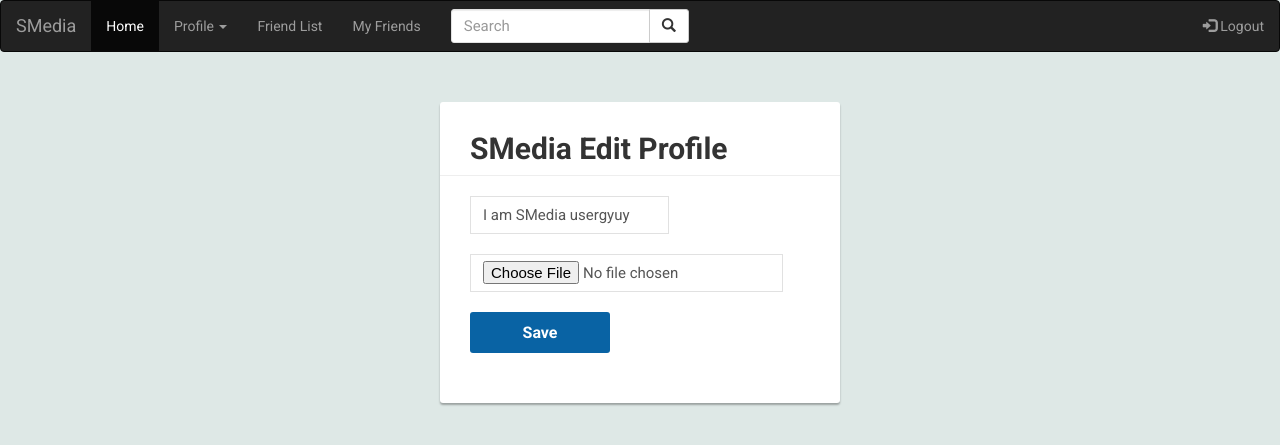
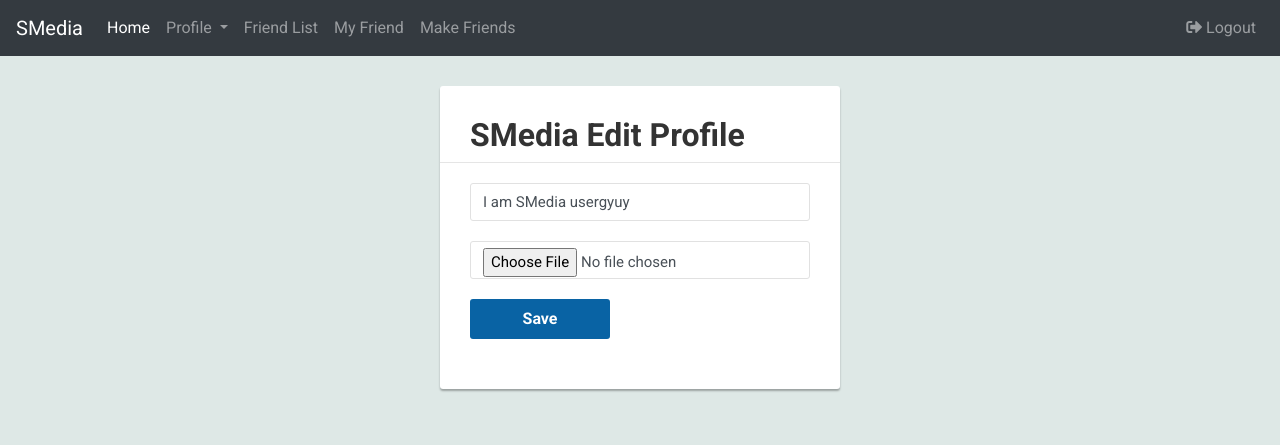
Before and after one commit to premal-yudiz/Project, a Flask app: page /editprofile in a window 1280 px wide. Shown: the top 445 px of the page. Run offline with Flask 3, Linux system fonts and the light colour scheme; the visitor is signed in with stand-in values (Sample User, id 1); data comes from the database, SQL or seed files in the repository; some libraries are stand-ins or nearby versions.

Commit message:
fix issues of url's

```diff
--- a/app.py
+++ b/app.py
@@ -5,6 +5,7 @@
 from flask_mail import Mail,Message
 from flask_sqlalchemy import SQLAlchemy
 from werkzeug.utils import secure_filename
+from functools import wraps
 UPLOAD_FOLDER='static/'
 app = Flask(__name__)
 app.config['SECRET_KEY'] = b'r3t058rf3409tyh2g-rwigGWRIGh[g'
@@ -55,6 +56,13 @@
     blocked = db.Column(db.Boolean, default=False)
     user = db.relationship('User', foreign_keys=[friend_id, user_id], backref='accept_relationship', primaryjoin="and_(Accept.friend_id==User.user_id, Accept.user_id==User.user_id)")
 
+def login_required(f):
+    @wraps(f)
+    def decorated_function(*args, **kwargs):
+        if 'logged_in' not in session:
+            return redirect(url_for('userlogin'))
+        return f(*args, **kwargs)
+    return decorated_function
 
 @app.route('/',methods=['POST', 'GET'])
 def userlogin():
@@ -71,6 +79,7 @@
 
                     session['name'] = obj.username
                     session['s_id'] = obj.user_id
+                    session['logged_in'] = True
                     return redirect(url_for('home'))
                 else:
                     return "please enter correct password"
@@ -168,8 +177,9 @@
 
     return render_template('ResetPassword.html')
 @app.route('/viewprofile',methods=['POST','GET'])
+@login_required
 def viewprofile():
-   email=session['login']
+   email=session.get('login')
    user_view=guests=db.session.query(User,User_profile).filter(User.email==email).filter(User.user_id == User_profile.u_id).first()
    data=dict()
    data['profile_pic']=user_view.User_profile.profile_pic
@@ -182,12 +192,15 @@
 
 @app.route('/home',methods=['POST', 'GET'])
 def home():
-   user_view=User.query.all()
-   name=session.get('name')
-   return render_template('home.html',name=name)
+    if 'name' in session:
+        name = session['name']
+        return render_template('home.html', name=name)
+    else:
+        return redirect(url_for('userlogin'))
 
 
 @app.route('/editprofile', methods=['POST','GET'])
+@login_required
 def editprofile():
    id=session['s_id']
    user = User_profile.query.filter_by(u_id=int(id)).first()
@@ -202,9 +215,11 @@
    return render_template('editprofile.html', user=user)
 
 @app.route('/sign_out', methods=["GET", "POST"])
+
 def sign_out():
-    del session['name']
-    return redirect(url_for('userlogin'))
+    session.clear()  # Clear the session data
+    flash('You have been logged out.', 'success')  # Optional: Display a logout message
+    return redirect('/')
 
 # @app.route('/search_friend', methods=["GET", "POST"])
 # def search_friend():
@@ -231,6 +246,7 @@
 #         return redirect(url_for('home'))
 
 @app.route('/search_friend', methods=["GET", "POST"])
+@login_required
 def search_friend():
     user = User.query.all()
     s_id = session['s_id']
@@ -255,6 +271,7 @@
     return "This page is accessible via a form submission only."
 
 @app.route('/pending_list')
+@login_required
 def pending_list():
    logged_user=session.get('s_id')
    p_list =Pending.query.filter_by(friend_id=logged_user)
@@ -277,6 +294,7 @@
        return render_template('home.html')
 
 @app.route('/accept_req/<id>', methods=["GET","POST"])
+@login_required
 def accept_req(id):
     logged_user=session.get('s_id')
     if logged_user:
@@ -299,6 +317,7 @@
 
 
 @app.route('/accept_list')
+@login_required
 def Acceptfriend_list():
    logged_user = session.get('s_id')
    a_list = Accept.query.filter_by(friend_id=logged_user)
@@ -326,6 +345,7 @@
 
 
 @app.route('/reject_req/<id>', methods=["GET","POST"])
+@login_required
 def reject_req(id):
     # reject = Pending.query.get(id)
     # try:
@@ -343,6 +363,7 @@
     return "hello"
 
 @app.route('/show_user')
+@login_required
 def show_user():
     # # u_list =User.query.all()
     # for u in u_list:
@@ -364,6 +385,7 @@
     return redirect(url_for('dashobrd.html'))
 
 @app.route('/remove_friend/<id>')
+@login_required
 def remove_friend(id):
     logged_user=session.get('s_id')
     remove_frd = Accept.query.filter_by(user_id=id,friend_id=logged_user).delete()
@@ -376,6 +398,7 @@
 
 
 @app.route('/non_friend', methods=["GET", "POST"])
+@login_required
 def non_friend():
     user = User.query.all()
     s_id = session['s_id']
@@ -441,6 +464,7 @@
 
 
 @app.route('/sent_req/<id>', methods=["GET","POST"])
+@login_required
 def sent_req(id):
     logged_user = session['s_id']
     try:
@@ -458,4 +482,4 @@
 with app.app_context():
     db.create_all()
 if __name__ == "__main__":
-   app.run(debug=True, port = 8000)
+   app.run(debug=True)
--- a/templates/Login.html
+++ b/templates/Login.html
@@ -129,6 +129,11 @@
 </head>
 
 <body>
+    <h3 style="color:red;">{{b}} {% with messages = get_flashed_messages() %} {% if messages %} {% for message
+        in messages %}
+        <p>{{ message }}</p>
+        {% endfor %} {% endif %} {% endwith %}
+    </h3>
     <div class="signup-form">
         <form action="" method="post">
             <h2>SMedia Login Form </h2>
--- a/templates/editprofile.html
+++ b/templates/editprofile.html
@@ -2,18 +2,16 @@
 <html lang="en">
 
 <head>
-
-    <!-- <meta name="viewport" content="width=device-width, initial-scale=1"> -->
-    <link rel="stylesheet" href="https://maxcdn.bootstrapcdn.com/bootstrap/3.4.1/css/bootstrap.min.css">
-    <script src="https://ajax.googleapis.com/ajax/libs/jquery/3.6.4/jquery.min.js"></script>
-    <script src="https://maxcdn.bootstrapcdn.com/bootstrap/3.4.1/js/bootstrap.min.js"></script>
 <meta charset="utf-8">
 <meta name="viewport" content="width=device-width, initial-scale=1, shrink-to-fit=no">
 <link rel="stylesheet" href="https://fonts.googleapis.com/css?family=Roboto:400,700">
 <title></title>
-    <!-- <link rel="stylesheet" href="https://stackpath.bootstrapcdn.com/bootstrap/4.5.0/css/bootstrap.min.css"> -->
-
-    <style>
+<script src="https://code.jquery.com/jquery-3.5.1.min.js"></script>
+<script src="https://cdn.jsdelivr.net/npm/popper.js@1.16.0/dist/umd/popper.min.js"></script>
+<script src="https://stackpath.bootstrapcdn.com/bootstrap/4.5.0/js/bootstrap.min.js"></script>
+<link rel="stylesheet" href="https://stackpath.bootstrapcdn.com/bootstrap/4.5.0/css/bootstrap.min.css">
+<link rel="stylesheet" href="https://cdnjs.cloudflare.com/ajax/libs/font-awesome/5.15.3/css/all.min.css">
+<script src="https://cdn.jsdelivr.net/npm/@popperjs/core@2.5.4/dist/umd/popper.min.js"></script>    <style>
         body {
             color: #fff;
             background: #dee8e6;
@@ -129,47 +127,46 @@
     </style>
 </head>
 
-<body>
-    <div>
-
-        <nav class="navbar navbar-inverse">
-            <div class="container-fluid">
-                <div class="navbar-header">
+<body><div>
+    <nav class="navbar navbar-expand-lg navbar-dark bg-dark">
         <a class="navbar-brand" href="{{url_for('home')}}">SMedia</a>
+        <button class="navbar-toggler" type="button" data-toggle="collapse" data-target="#navbarNavDropdown"
+            aria-controls="navbarNavDropdown" aria-expanded="false" aria-label="Toggle navigation">
+            <span class="navbar-toggler-icon"></span>
+        </button>
+        <div class="collapse navbar-collapse" id="navbarNavDropdown">
+            <ul class="navbar-nav">
+                <li class="nav-item active">
+                    <a class="nav-link" href="{{url_for('home')}}">Home <span class="sr-only">(current)</span></a>
+                </li>
+                <li class="nav-item dropdown">
+                    <a class="nav-link dropdown-toggle" href="#" id="navbarDropdownMenuLink" data-toggle="dropdown"
+                        aria-haspopup="true" aria-expanded="false">
+                        Profile
+                    </a>
+                    <div class="dropdown-menu" aria-labelledby="navbarDropdownMenuLink">
+                        <a class="dropdown-item" href="/viewprofile">View Profile</a>
+                        <a class="dropdown-item" href="{{ url_for('editprofile')}}">Edit Profile</a>
+                        <a class="dropdown-item" href="{{ url_for('userchange')}}">Change Password</a>
                     </div>
-                <ul class="nav navbar-nav">
-                    <li class="active"><a href="{{url_for('home')}}">Home</a></li>
-                    <li class="dropdown">
-                        <a class="dropdown-toggle" data-toggle="dropdown" href="#">Profile
-        <span class="caret"></span></a>
-                        <ul class="dropdown-menu">
-                            <li><a href="/viewprofile">view Profile</a></li>
-                            <li>
-                                <a href="{{ url_for('editprofile')}} ">Edit Profile</a></li>
-                            <li><a href="{{ url_for('userchange')}} ">Change Password</a></li>
+                </li>
+                <li class="nav-item">
+                    <a class="nav-link" href="/pending_list">Friend List</a>
+                </li>
+                <li class="nav-item">
+                    <a class="nav-link" href="/accept_list">My Friend</a>
+                </li>
+                <li class="nav-item">
+                    <a class="nav-link" href="/send_req">Make Friends</a>
+                </li>
 
             </ul>
+            <ul class="navbar-nav ml-auto">
+                <li class="nav-item">
+                    <a class="nav-link" href="{{ url_for( 'sign_out') }}"><i class="fas fa-sign-out-alt"></i>
+                        Logout</a>
                 </li>
-                    <li>
-                        <a href="/pending_list">Friend List</a>
-                    </li>
-                    <li><a href="/accept_list">My Friends</a></li>
             </ul>
-                <ul class="nav navbar-nav navbar-right ">
-                    <!-- <li><a href="# "><span class="glyphicon glyphicon-user "></span> Sign Up</a></li> -->
-                    <li>
-                        <a href=" {{ url_for( 'sign_out') }} "><span class="glyphicon glyphicon-log-in "></span> Logout</a></li>
-                </ul>
-                <form class="navbar-form navbar-left " action="/search_friend" method="post">
-                    <div class="input-group ">
-                        <input type="text " class="form-control " placeholder="Search " name="search_friend">
-                        <div class="input-group-btn ">
-                            <button class="btn btn-default " type="submit">
-            <i class="glyphicon glyphicon-search "></i>
-          </button>
-                        </div>
-                    </div>
-                </form>
         </div>
     </nav>
 </div>
@@ -178,8 +175,6 @@
             <h2>SMedia Edit Profile</h2>
             <hr>
             <div class="form-group">
-
-
                 <div class="form-group">
                     <div class="input-group">
 
```
Also changed, not shown: templates/dash.html (+40 -36 lines), templates/remove.html (deleted, +0 -80 lines), 1 other file. Lines whose indentation alone changed are shown as unchanged.
